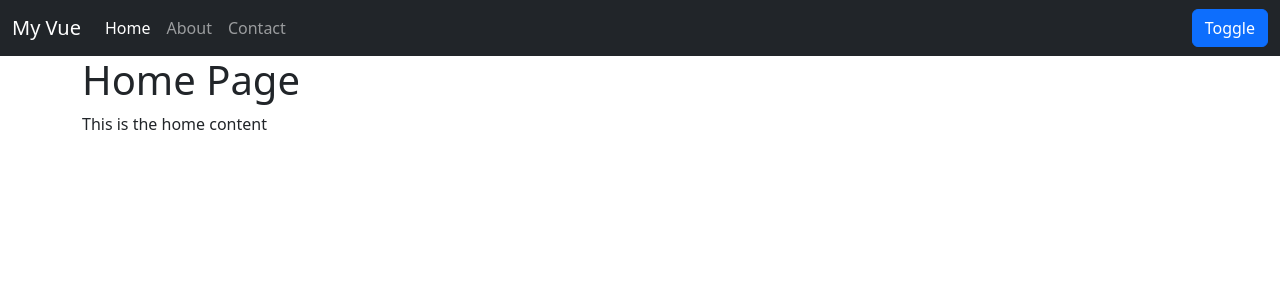
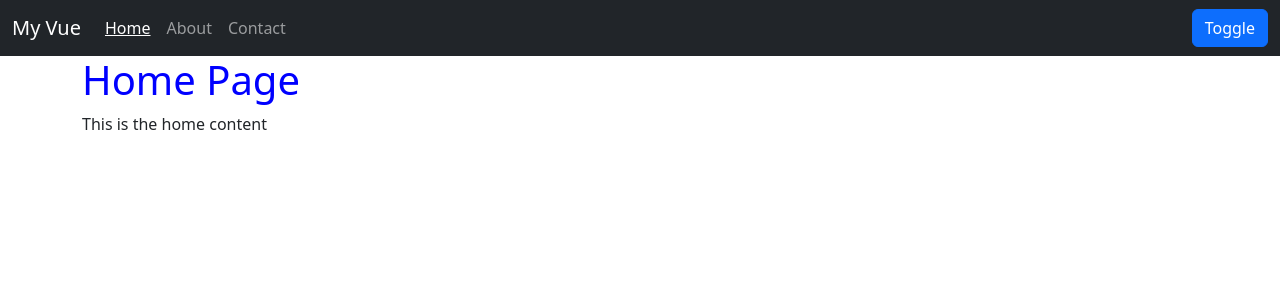
Before and after one commit to chewzzz1014/JS-Frameworks-Projects-2, a Vue app in the folder vue-start-spa/: page / in a window 1280 px wide. Shown: the top 300 px of the page. Built offline with nearby package versions, Linux system fonts and the light colour scheme; data requests are answered from the project's data file.

Commit message:
fetch pages from json; store theme in localstorage

```diff
--- /dev/null
+++ b/vue-start-spa/data/pages.json
@@ -0,0 +1,19 @@
+{
+    "pages": [
+        {
+          "link": {"text": "Home", "url": "home.html"},
+          "pageTitle": "Home Page",
+          "content": "This is the home content"
+        },
+        {
+          "link": {"text": "About", "url": "about.html"},
+          "pageTitle": "About Page",
+          "content": "This is the about content"
+        },
+        {
+          "link": {"text": "Contact", "url": "contact.html"},
+          "pageTitle": "Contact Page",
+          "content": "This is the contact content"
+        }
+    ]
+}
--- a/vue-start-spa/index.html
+++ b/vue-start-spa/index.html
@@ -4,7 +4,6 @@
     <meta charset="UTF-8">
     <link rel="icon" href="/favicon.ico">
     <meta name="viewport" content="width=device-width, initial-scale=1.0">
-    <link href="https://cdn.jsdelivr.net/npm/bootstrap@5.3.2/dist/css/bootstrap.min.css" rel="stylesheet" integrity="sha384-T3c6CoIi6uLrA9TneNEoa7RxnatzjcDSCmG1MXxSR1GAsXEV/Dwwykc2MPK8M2HN" crossorigin="anonymous">
     <title>Vite App</title>
   </head>
   <body>
--- a/vue-start-spa/package.json
+++ b/vue-start-spa/package.json
@@ -5,9 +5,12 @@
   "scripts": {
     "dev": "vite",
     "build": "vite build",
-    "preview": "vite preview"
+    "preview": "vite preview",
+    "db": "json-server ./data/pages.json"
   },
   "dependencies": {
+    "bootstrap": "^5.3.2",
+    "json-server": "^0.17.4",
     "vue": "^3.3.4"
   },
   "devDependencies": {
--- a/vue-start-spa/src/App.vue
+++ b/vue-start-spa/src/App.vue
@@ -6,6 +6,7 @@
       @navLinkChange="updateActivePage"
     ></Navbar>
     <PageViewer
+      v-if="pages.length"
       :page="pages[activePage]"
     ></PageViewer>
   </div>
@@ -23,28 +24,20 @@ export default {
     data() {
       return {
         activePage: 0,
-        pages: [
-          {
-            link: {text: 'Home', url: 'home.html'},
-            pageTitle: 'Home Page',
-            content: 'This is the home content'
-          },
-          {
-            link: {text: 'About', url: 'about.html'},
-            pageTitle: 'About Page',
-            content: 'This is the about content'
-          },
-          {
-            link: {text: 'Contact', url: 'contact.html'},
-            pageTitle: 'Contact Page',
-            content: 'This is the contact content'
-          },
-        ],
+        pages: [],
       }
+    },
+    created() {
+      this.getPages()
     },
     methods: {
       updateActivePage(index) {
         this.activePage = index
+      },
+      async getPages() {
+        let res = await fetch('http://localhost:3000/pages')
+        let data = await res.json()
+        this.pages = data
       },
     },
 }
--- a/vue-start-spa/src/components/Navbar.vue
+++ b/vue-start-spa/src/components/Navbar.vue
@@ -6,14 +6,12 @@
             <a href="#" class="navbar-brand">My Vue</a>
             <ul class="navbar-nav me-auto mb-2 mb-lg-0">
                 <li v-for="(page, key) in pages" class="nav-items" :key="key">
-                    <a
-                        :href="page.link.url"
-                        class="nav-link"
-                        :class="{active: activePage === key}"
-                        aria-current="page"
-                        :title="`This link goes to ${page.link.text} page`"
+                    <NavbarLink
+                        :page="page"
+                        :isActive="activePage === key"
                         @click.prevent="$emit('navLinkChange', key)"
-                    >{{ page.link.text }}</a>
+                    >
+                    </NavbarLink>
             </li>
         </ul>
             <form class="d-flex">
@@ -29,16 +27,32 @@
 </template>
 
 <script>
+import NavbarLink from './NavbarLink.vue'
+
 export default {
+    components: {
+        NavbarLink
+    },
     props: ['pages', 'activePage'],
     data() {
         return {
             theme: 'dark',
         }
     },
+    created() {
+        this.getThemeSetting()
+    },
     methods: {
         toggleTheme() {
             this.theme = this.theme === 'light' ? 'dark' : 'light'
+            this.setThemeSetting()
+        },
+        getThemeSetting() {
+            let theme = localStorage.getItem('theme')
+            if (theme) this.theme = theme
+        },
+        setThemeSetting() {
+            localStorage.setItem('theme', this.theme)
         },
     }
 }
--- /dev/null
+++ b/vue-start-spa/src/components/NavbarLink.vue
@@ -0,0 +1,29 @@
+<template>
+    <a
+        :href="page.link.url"
+        class="nav-link"
+        :class="activeClasses"
+        aria-current="page"
+        :title="`This link goes to ${page.link.text} page`"
+    >{{ page.link.text }}</a>
+</template>
+
+<script>
+export default {
+    props: ['page', 'isActive'],
+    computed: {
+        activeClasses() {
+            return {
+                active: this.isActive,
+                emphasize: this.isActive,
+            }
+        },
+    }
+}
+</script>
+
+<style scoped>
+.emphasize {
+    text-decoration: underline !important;
+}
+</style>
--- a/vue-start-spa/src/components/PageViewer.vue
+++ b/vue-start-spa/src/components/PageViewer.vue
@@ -1,16 +1,28 @@
 <template>
     <div class="container">
-        <h1>{{page.pageTitle}}</h1>
+        <h1 class="emphasize">{{page.pageTitle}}</h1>
         <p>{{page.content}}</p>
     </div>
 </template>
 
 <script>
 export default {
-    props: ['page'],
+    props: {
+        page: {
+            type: Object,
+            default(rawProps) { // defaulter
+                return {
+                    pageTitle: '',
+                    content: ''
+                }
+            }
+        }
+    },
 }
 </script>
 
-<style>
-
+<style scoped>
+.emphasize {
+    color: blue;
+}
 </style>
--- a/vue-start-spa/src/main.js
+++ b/vue-start-spa/src/main.js
@@ -1,4 +1,5 @@
 import { createApp } from 'vue'
 import App from './App.vue'
+import 'bootstrap/dist/css/bootstrap.css'
 
 createApp(App).mount('#app')
```
Also changed, not shown: 1 other file (tests, documents, lock files or other folders).
